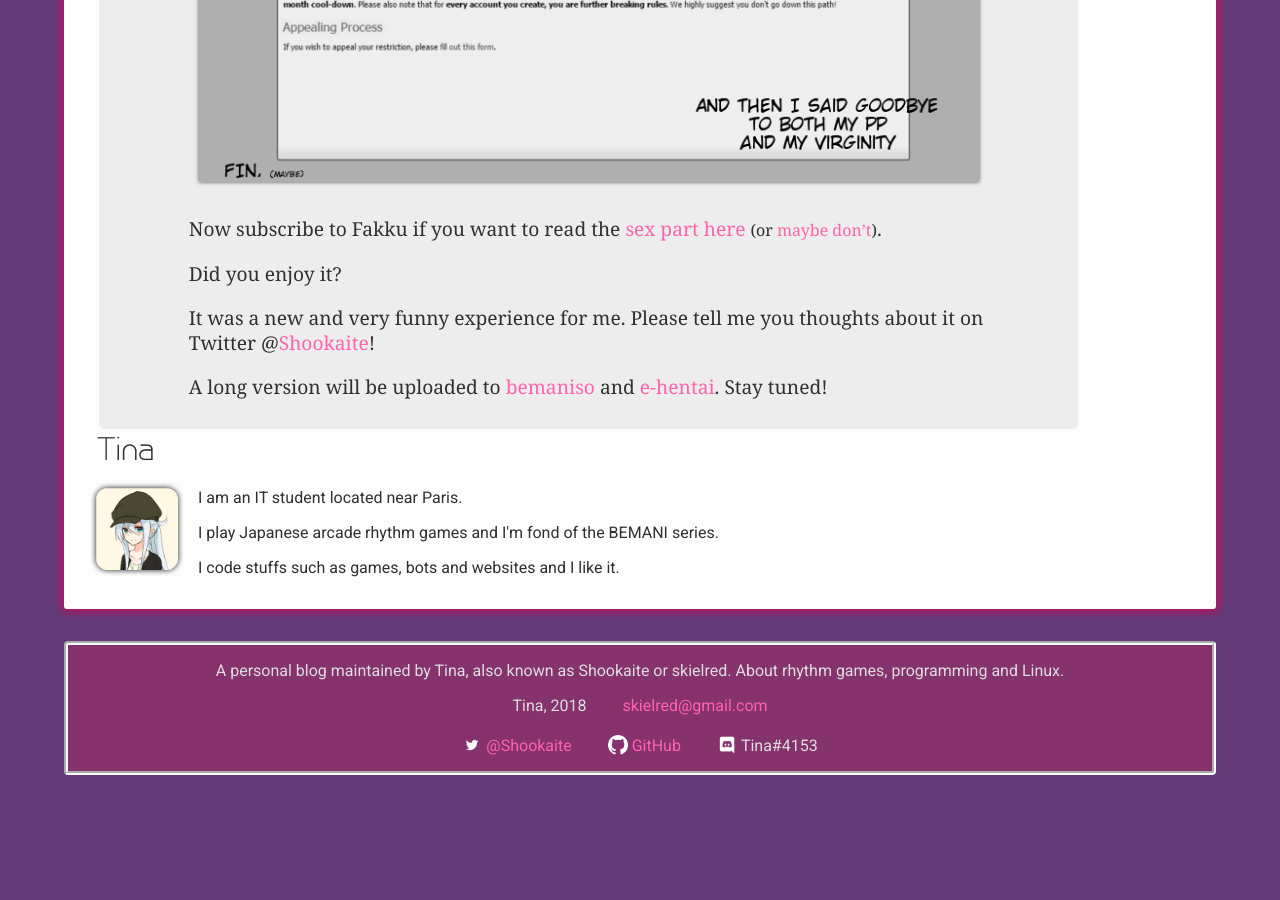
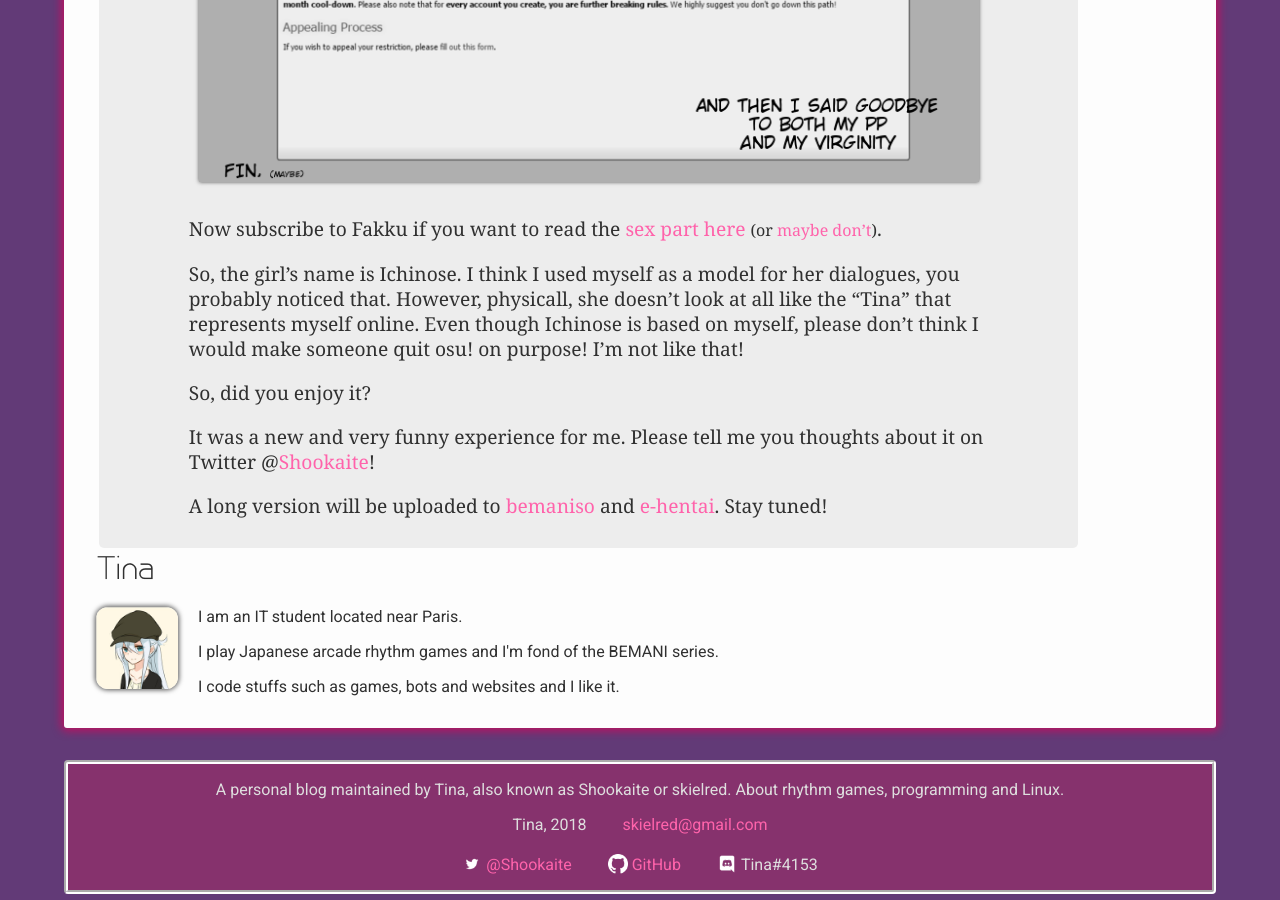
Before and after one commit to Tina-otoge/blog, a Jekyll site: the page built from _posts/2018-03-19-hentai-parody-two-player.markdown, in a window 1280 px wide and 900 px high, scrolled down 4195 px. Built offline with Jekyll 4.4.1, drawn with Linux system fonts in a browser that asks for light colours; before the commit the page ends 5002 px from its top, so only the background shows below that.

Commit message:
Adds note for two player sex post

```diff
--- a/_posts/2018-03-19-hentai-parody-two-player.markdown
+++ b/_posts/2018-03-19-hentai-parody-two-player.markdown
@@ -38,8 +38,13 @@ Now subscribe to Fakku if you want to read the [sex part here](
 https://www.fakku.net/hentai/two-player-sex-english)
 <small>(or [maybe don't](https://hentai.cafe/manga/read/nijou-katame-two-player-sex/en/0/1/page/8))</small>.
 
+So, the girl's name is Ichinose. I think I used myself as a model for her
+dialogues, you probably noticed that. However, physicall, she doesn't look at
+all like the "Tina" that represents myself online. Even though Ichinose is
+based on myself, please don't think I would make someone quit osu! on purpose!
+I'm not like that!
 
-Did you enjoy it?
+So, did you enjoy it?
 
 It was a new and very funny experience for me. Please tell me you thoughts
 about it on Twitter @[Shookaite](https://twitter.com/Shookaite)!
```
